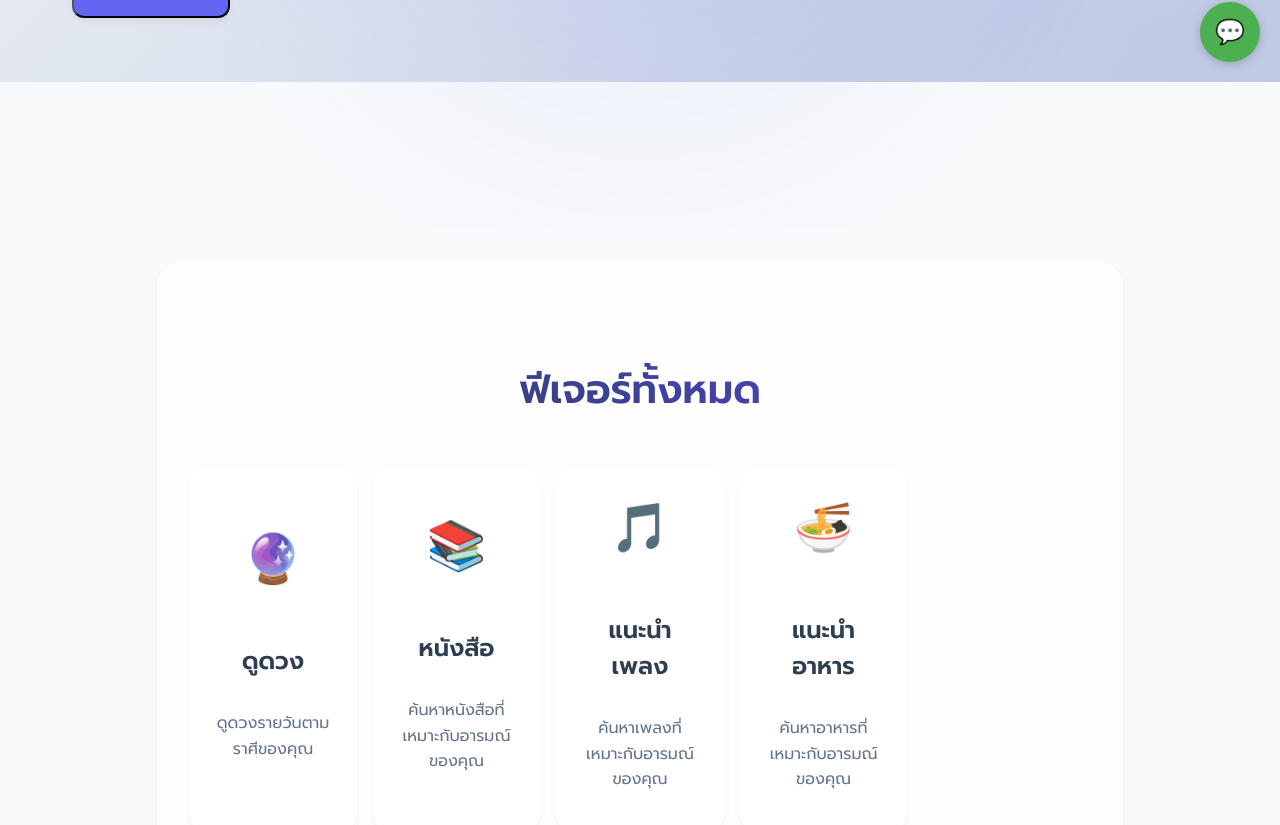
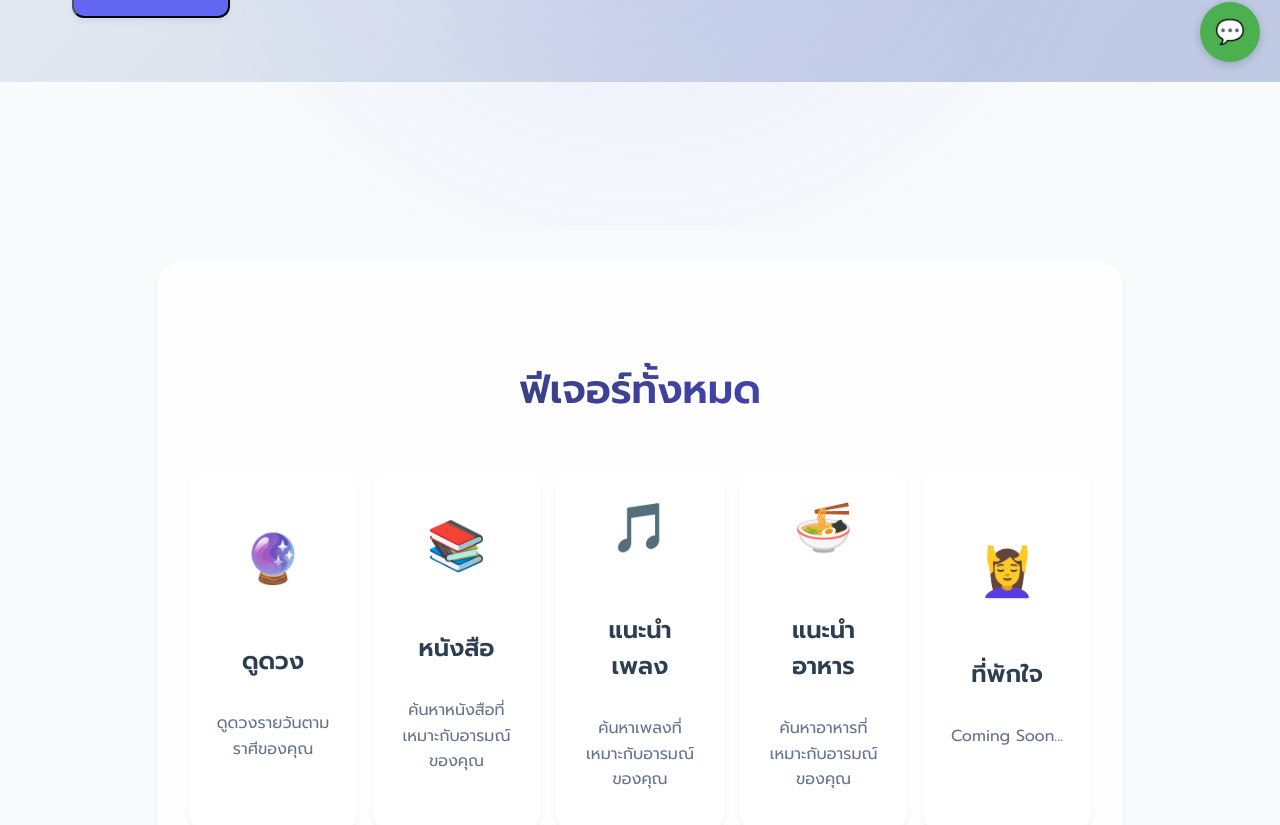
Before and after one commit to SanctuaryV/Mood-Muse-Frontend, a React (Create React App) app: page / in a window 1280 px wide. Shown: the part 718-1543 px from the top of the page. Built offline with nearby package versions, Linux system fonts and the light colour scheme.

Commit message:
Update Home.js

```diff
--- a/src/pages/Home.js
+++ b/src/pages/Home.js
@@ -39,11 +39,6 @@ const Home = () => {
             <h3>ดูดวง</h3>
             <p>ดูดวงรายวันตามราศีของคุณ</p>
           </Link>
-          {/* <Link to="/relax" className="feature-card">
-            <div className="feature-icon">💆‍♀️</div>
-            <h3>ที่พักใจ</h3>
-            <p>แบ่งปันความรู้สึกและรับคำแนะนำ</p>
-          </Link> */}
           <Link to="/book" className="feature-card">
             <div className="feature-icon">📚</div>
             <h3>หนังสือ</h3>
@@ -59,6 +54,11 @@ const Home = () => {
             <h3>แนะนำอาหาร</h3>
             <p>ค้นหาอาหารที่เหมาะกับอารมณ์ของคุณ</p>
           </a>
+          <Link className="feature-card">
+            <div className="feature-icon">💆‍♀️</div>
+            <h3>ที่พักใจ</h3>
+            <p>Coming Soon...</p>
+          </Link>
         </div>
       </section>
     </div>
```
